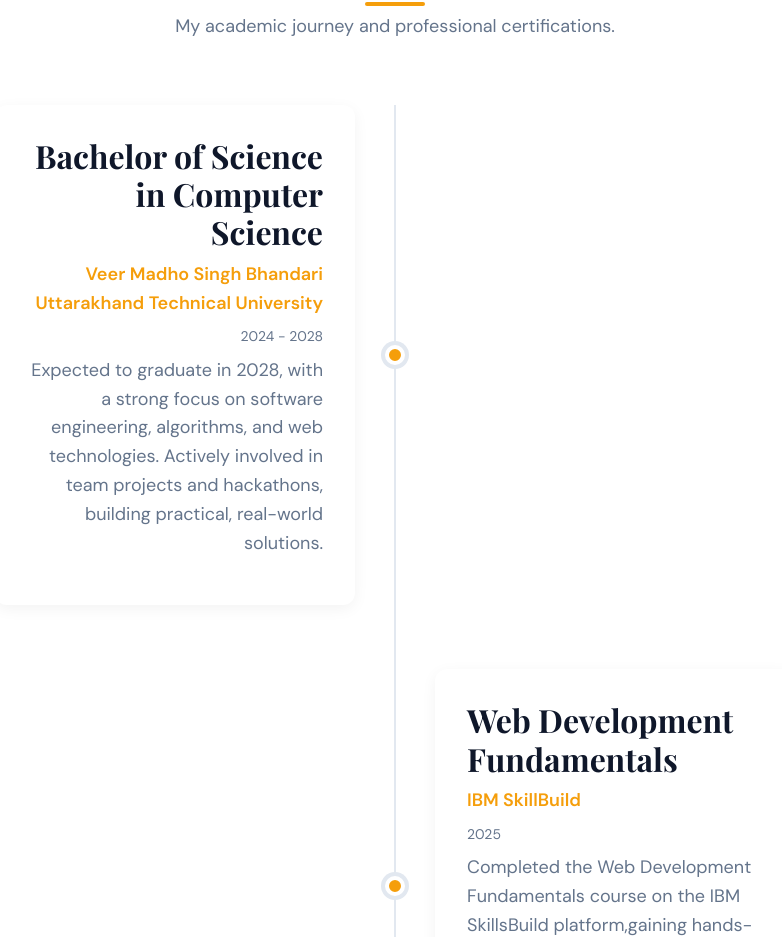
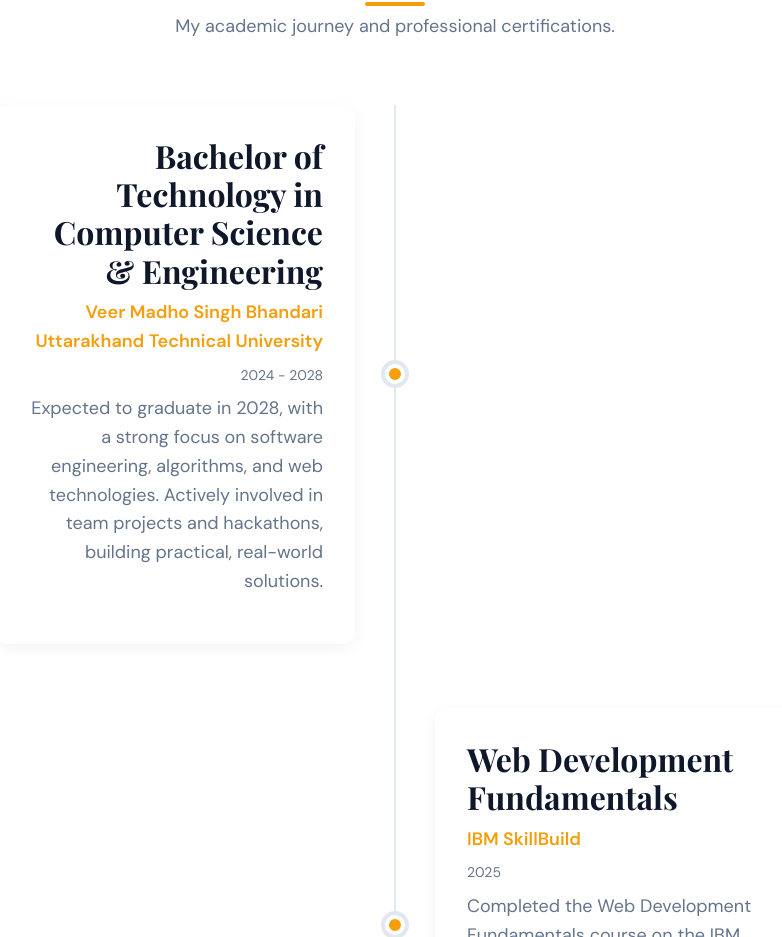
Before and after one commit to archita7272/Portfolio, a plain HTML site: page index.html in a window 1280 px wide. Shown: the part 3839-4776 px from the top of the page, without its empty margins (245-1027 px from the left). Drawn offline with nearby package versions, Linux system fonts and the light colour scheme.

Commit message:
corrected the name of my course in college

```diff
--- a/index.html
+++ b/index.html
@@ -291,7 +291,7 @@
                 <!-- Education Item 1 -->
                 <div class="education-item fade-in">
                     <div class="education-content">
-                        <h3>Bachelor of Science in Computer Science</h3>
+                        <h3>Bachelor of Technology in Computer Science & Engineering</h3>
                         <p class="education-school">Veer Madho Singh Bhandari Uttarakhand Technical University</p>
                         <p class="education-date">2024 - 2028</p>
                         <p>
```
